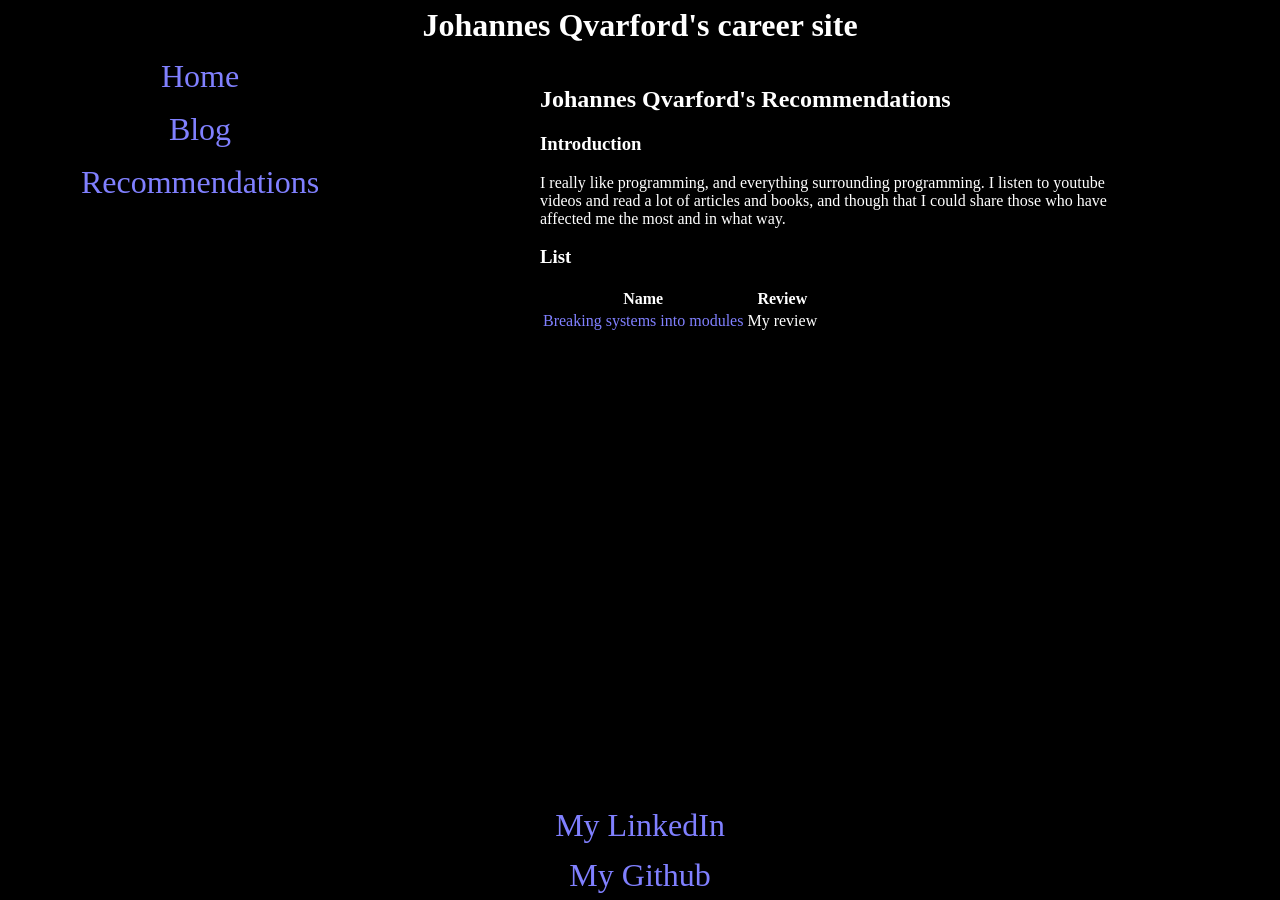
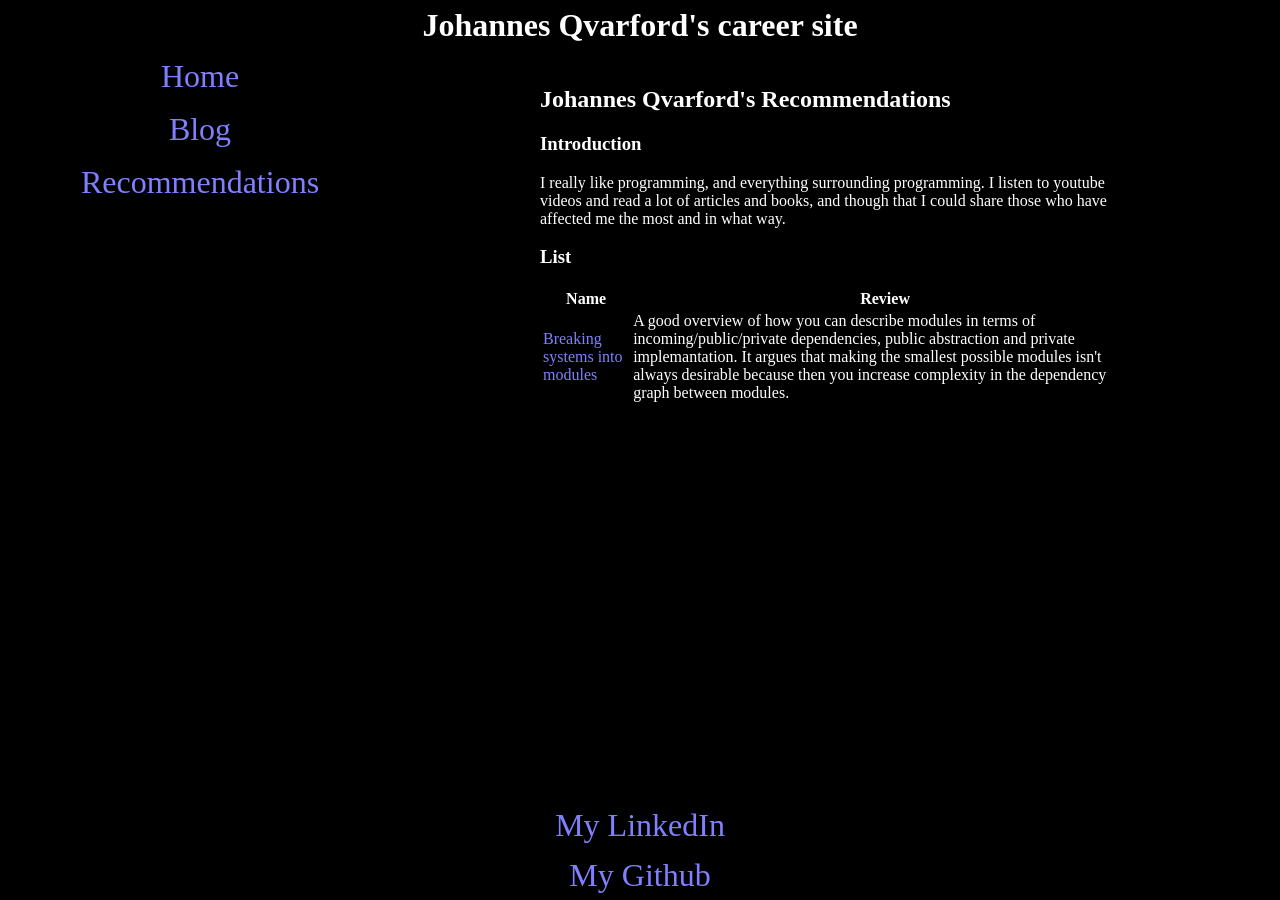
Before and after one commit to johannes-qvarford/johannes-qvarford.github.io, a Jekyll site: the page built from recommendations/index.html, in a window 1280 px wide. Built offline with Jekyll 4.4.1, drawn with Linux system fonts in a browser that asks for light colours.

Commit message:
Breaking systems into modules

```diff
--- a/recommendations/index.html
+++ b/recommendations/index.html
@@ -5,7 +5,9 @@ last_modified_at: 2022-03-04
 recommendations:
   - name: Breaking systems into modules
     link: https://www.tedinski.com/2018/08/14/modularity.html
-    review: My review
+    review: |
+      A good overview of how you can describe modules in terms of incoming/public/private dependencies, public abstraction and private implemantation.
+      It argues that making the smallest possible modules isn't always desirable because then you increase complexity in the dependency graph between modules.
 ---
 
 <article>
```
